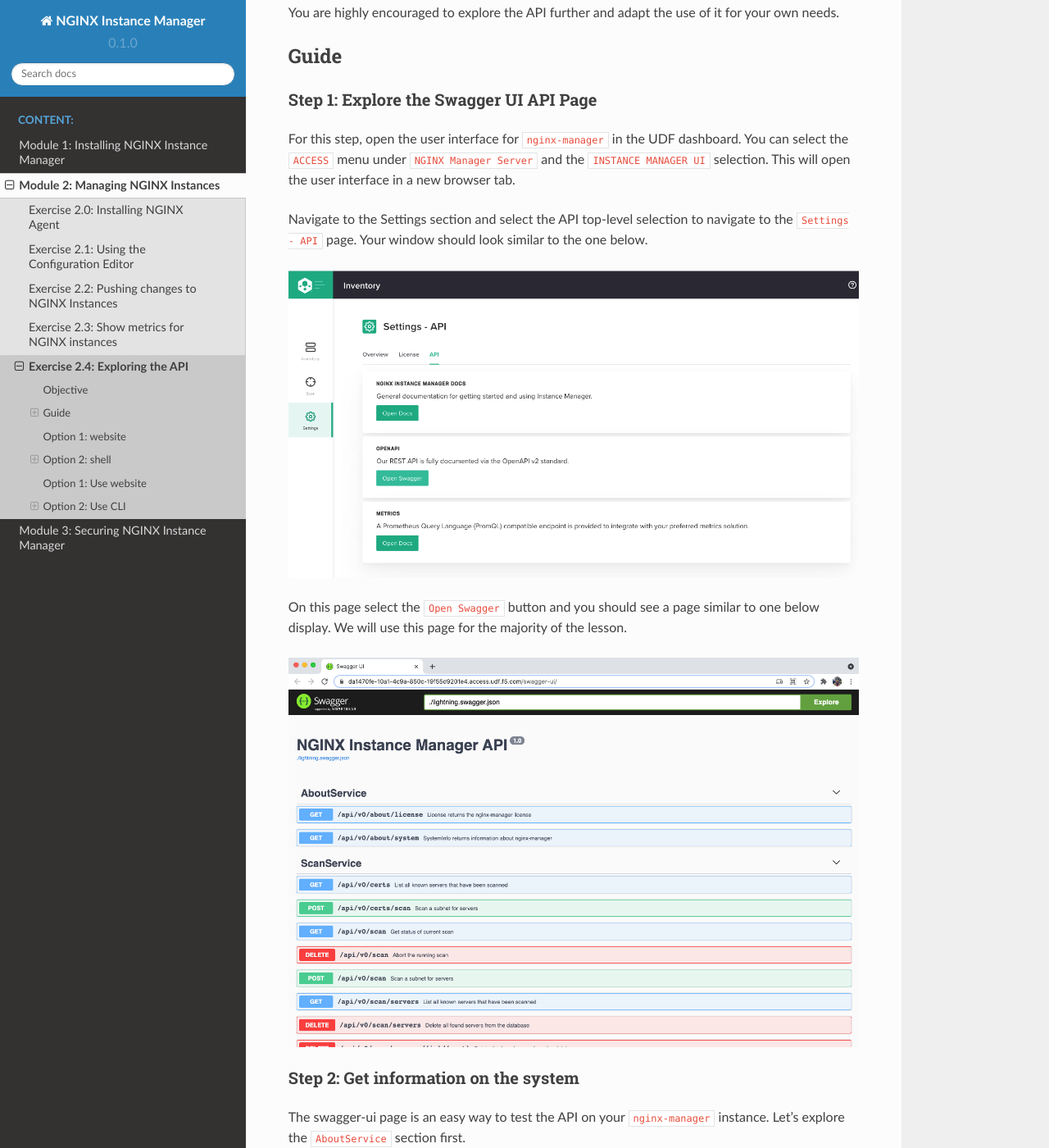
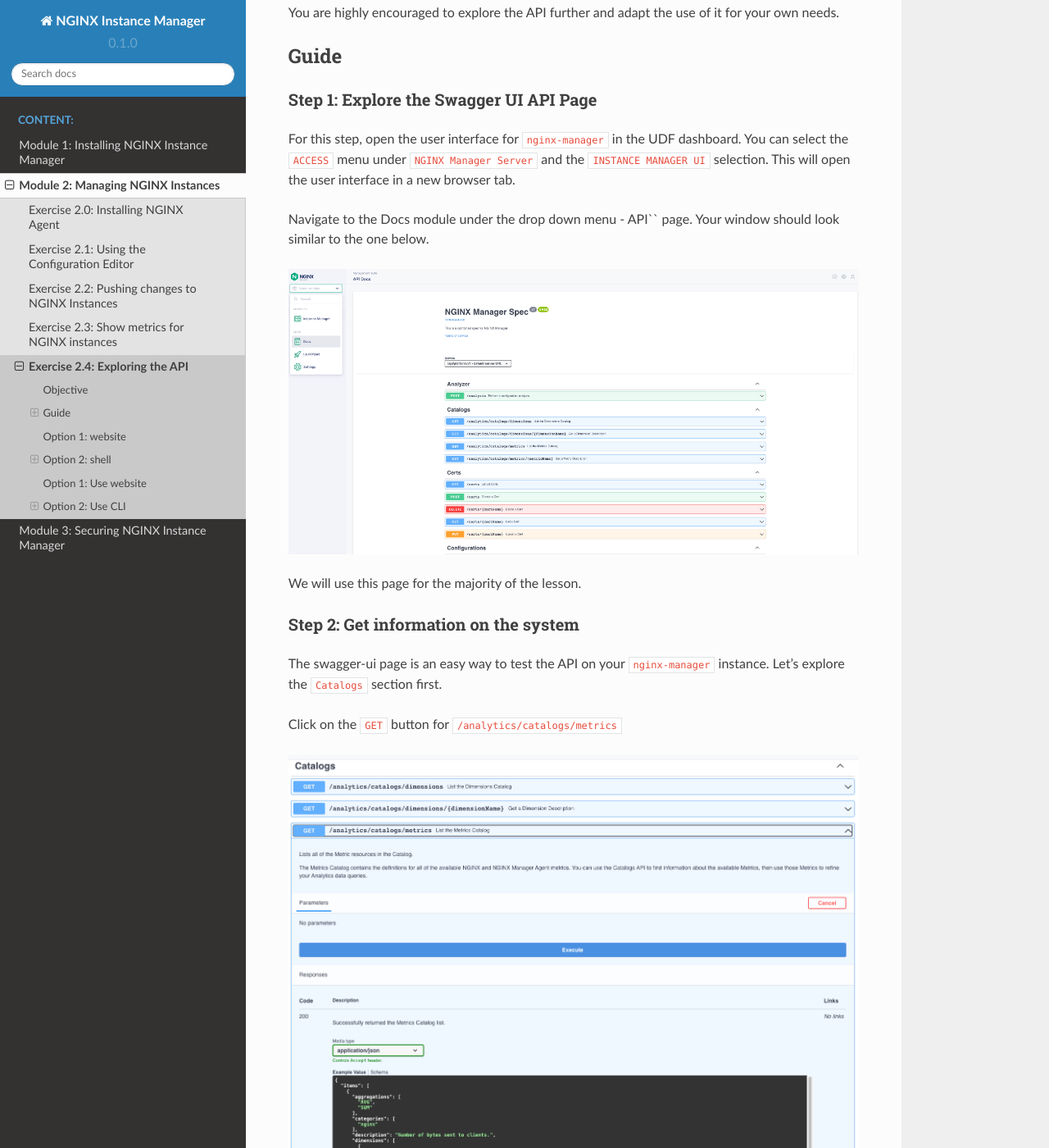
Before and after one commit to GBond/nginx-instance-manager-lab, a Sphinx documentation site: the page built from docs/source/module2/2.4-swagger-api.rst, in a window 1280 px wide and 1400 px high, scrolled down 356 px. Shown: the whole window at 82% size. Built offline with Sphinx 7.4.7 and the Read the Docs theme 2.0.0, drawn with Linux system fonts in a browser that asks for light colours; pages that are not in the unit, such as notebooks, are missing from menus; some of the changed text lies outside the part shown.

Commit message:
added images to step 1,2

```diff
--- a/docs/source/module2/2.4-swagger-api.rst
+++ b/docs/source/module2/2.4-swagger-api.rst
@@ -27,42 +27,33 @@
 ``NGINX Manager Server`` and the ``INSTANCE MANAGER UI`` selection.
 This will open the user interface in a new browser tab.
 
-Navigate to the Settings section and select the API top-level
-selection to navigate to the ``Settings - API`` page.  Your window
+Navigate to the Docs module under the drop down menu - API`` page.  Your window
 should look similar to the one below.
 
 .. image:: ./UI-settings-API.png
 
-On this page select the ``Open Swagger`` button and you should
-see a page similar to one below display.  We will use this page
-for the majority of the lesson.
-
-.. image:: ./UI-swagger-ui.png
+We will use this page for the majority of the lesson.
 
 Step 2: Get information on the system
 -------------------------------------
 
 The swagger-ui page is an easy way to test the API on your ``nginx-manager``
-instance.  Let's explore the ``AboutService`` section first.
+instance.  Let's explore the ``Catalogs`` section first.
 
-Click on the ``GET`` button for ``/api/v0/about/system``
+Click on the ``GET`` button for ``/analytics/catalogs/metrics``
 
 .. image:: ./API-try.png
 
 This action just explains the API that is there and the sample information
 it provides.  We can also use this page to make real API calls.
 
-Click on ``Try it out`` at the top right part of the API section.
+Click on ``Execute`` button and scroll down to see if we captured some results.
 
 .. image:: ./API-execute.png
 
 Notice we have a curl command example.  You can copy and paste that line
 into an instance with ``curl`` installed and try it yourself.  The page
 allows us to try it also.
-
-Click on ``execute`` and scroll down to see if we captured some results.
-
-.. image:: ./API-about-results.png
 
 Notice how we now see information in the details pane.  If you look closely
 you can see this is actual data from our installed instance.
```
Also changed, not shown: docs/source/module2/API-execute.png, docs/source/module2/API-try.png, docs/source/module2/UI-settings-API.png.
